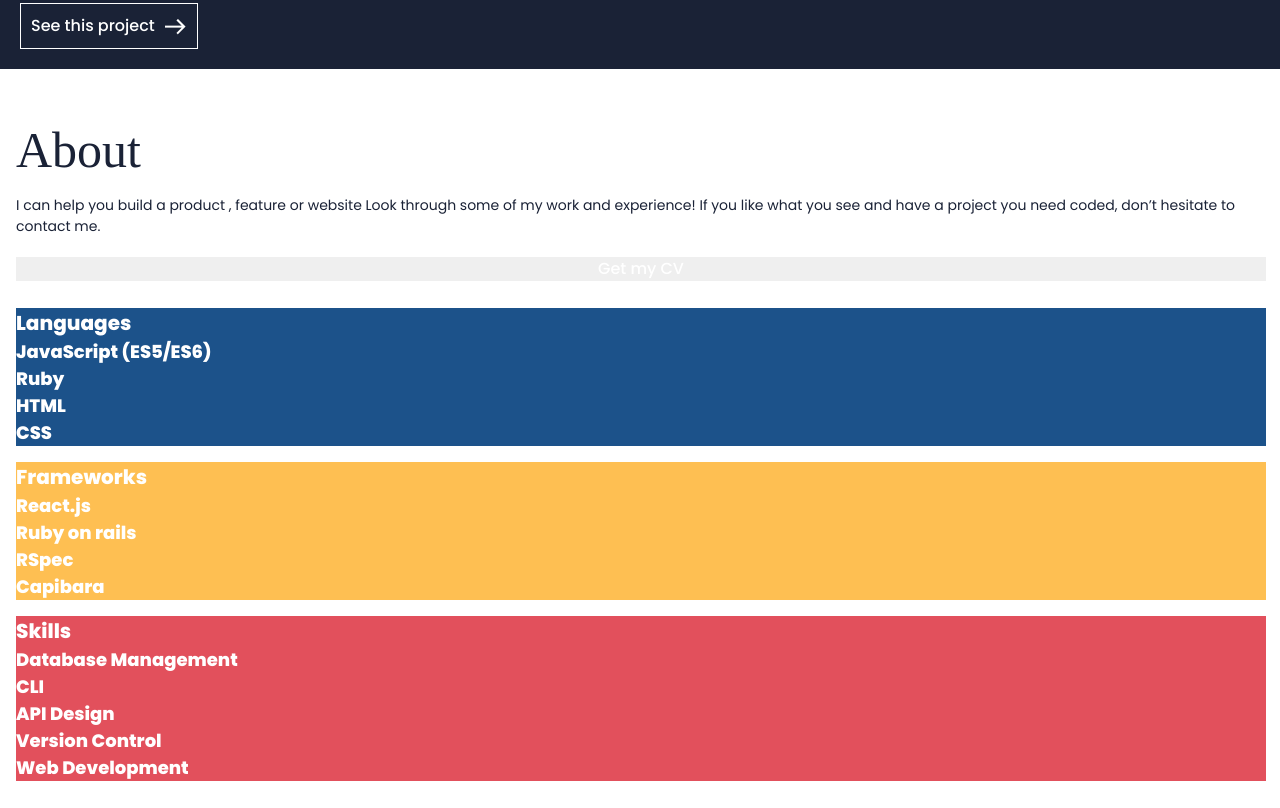
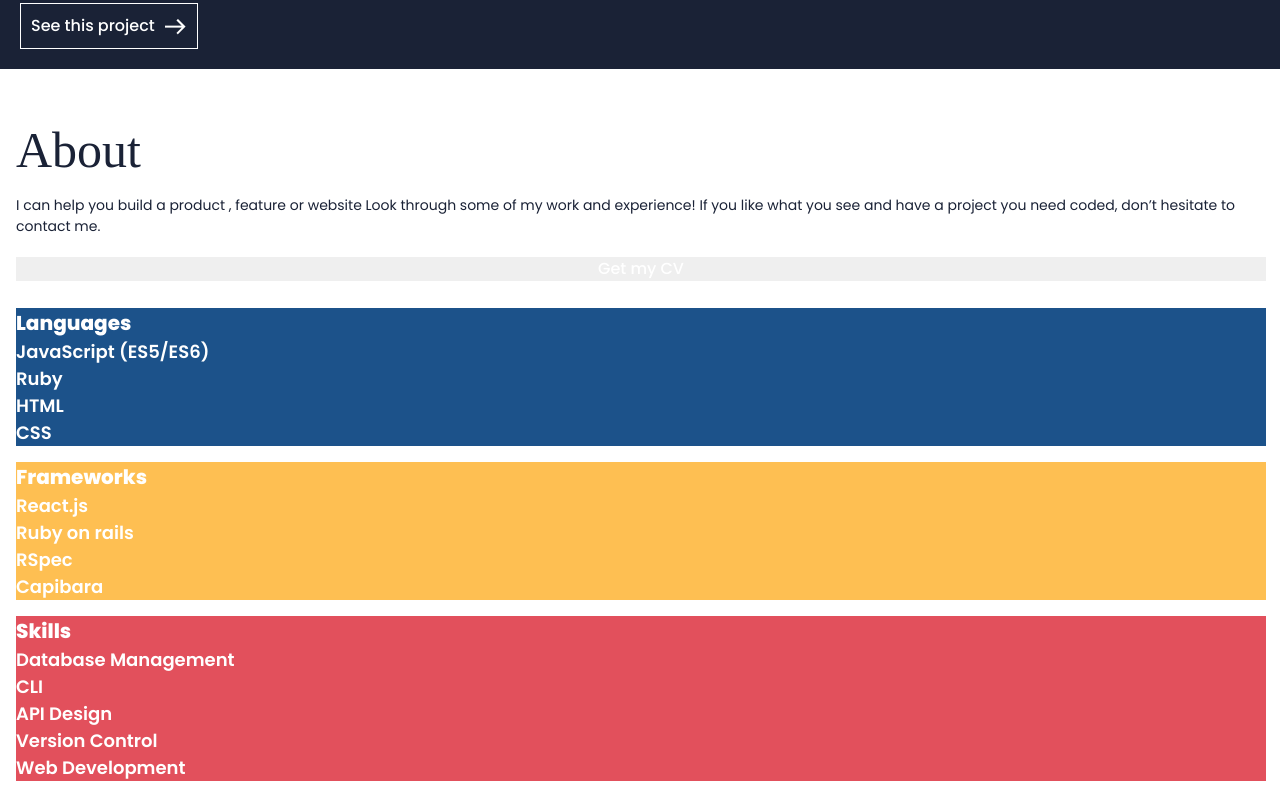
Before and after one commit to Zilola-Nazarova/zilola-portfolio, a plain HTML site: page index.html in a window 1280 px wide. Shown: the part 6301-7109 px from the top of the page. Drawn offline with nearby package versions, Linux system fonts and the light colour scheme.

Commit message:
Fix the line-weight of list items in .knowledge

```diff
--- a/styles.css
+++ b/styles.css
@@ -191,7 +191,7 @@ a.see-project {
 
 .knowledge ul {
   font-size: 18px;
-  font-weight: 800;
+  font-weight: 600;
 }
 
 .knowledge div.languages {
```
